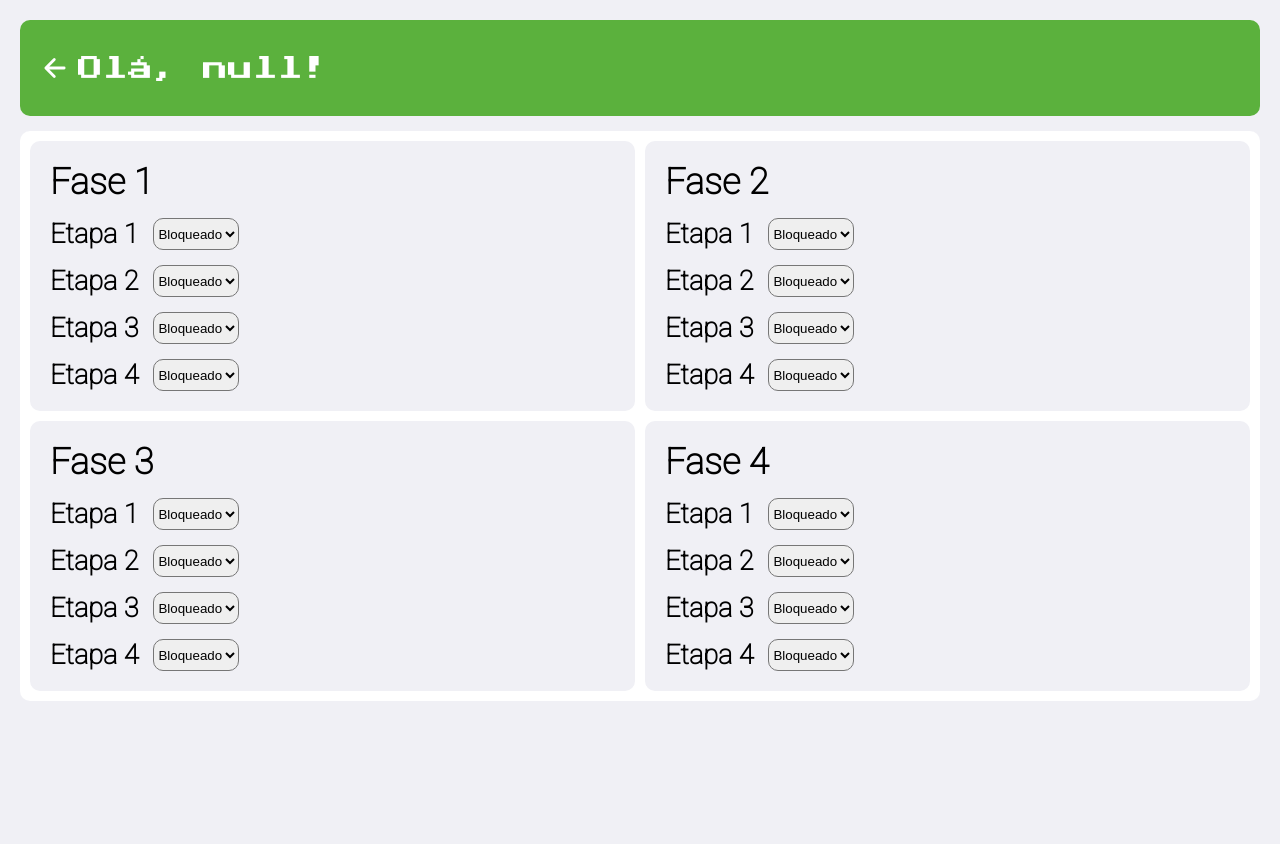
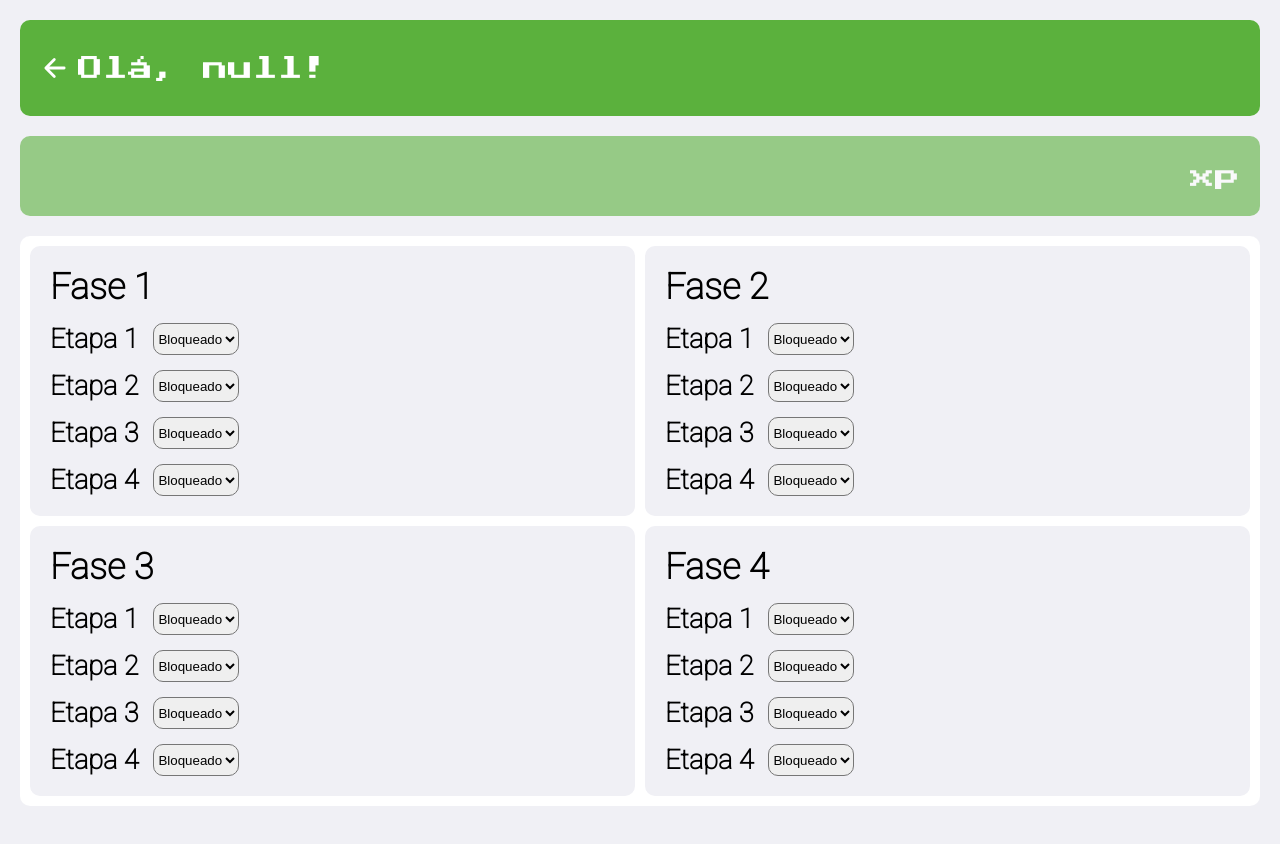
Before and after one commit to hique023/goh-dash, a React (Create React App) app: page /stagemanagement in a window 1280 px wide. Before the commit the page ends 800 px from the top, so only its background shows below. Built offline with nearby package versions, Linux system fonts and the light colour scheme.

Commit message:
Inserido SubBar na tela StageManagement

```diff
--- a/src/components/StageManagement/index.js
+++ b/src/components/StageManagement/index.js
@@ -1,6 +1,7 @@
 // Global
 import React, { useState } from 'react'
 import TopBarPhase from '../TopBarPhase'
+import SubBar from '../SubBar'
 
 // Assets
 import './styles.css'
@@ -9,6 +10,7 @@ export default function StageManagement() {
 
     const color = localStorage.getItem('color')
     const nameUser = localStorage.getItem('nameUser')
+    const phaseName = localStorage.getItem('phaseName')
 
     const [phase1Stage1, setPhase1Stage1] = useState()
     const [phase1Stage2, setPhase1Stage2] = useState()
@@ -33,6 +35,8 @@ export default function StageManagement() {
     return (
         <div className="containerStageManagement">
             <TopBarPhase name={`Olá, ${nameUser}`} color={color} />
+
+            <SubBar name={phaseName} color={color} />
 
             <div className="contentStageManagement">
                 <div className="phase">
--- a/src/components/StageManagement/styles.css
+++ b/src/components/StageManagement/styles.css
@@ -12,7 +12,7 @@
   background-color: var(--white);
   border-radius: 10px;
   padding: 10px;
-  margin: 15px 0px;
+  margin: 20px 0px;
   display: grid;
   grid-template-columns: repeat(2, 1fr);
   grid-gap: 10px;
```
